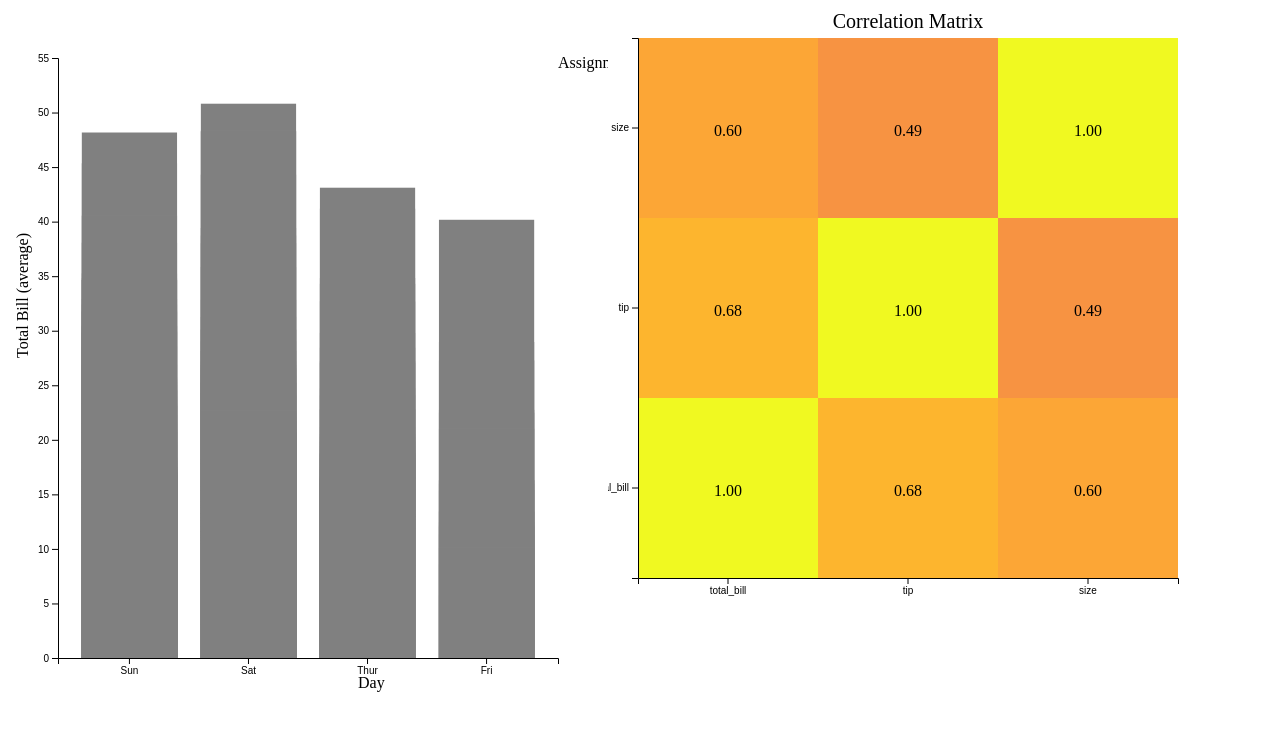
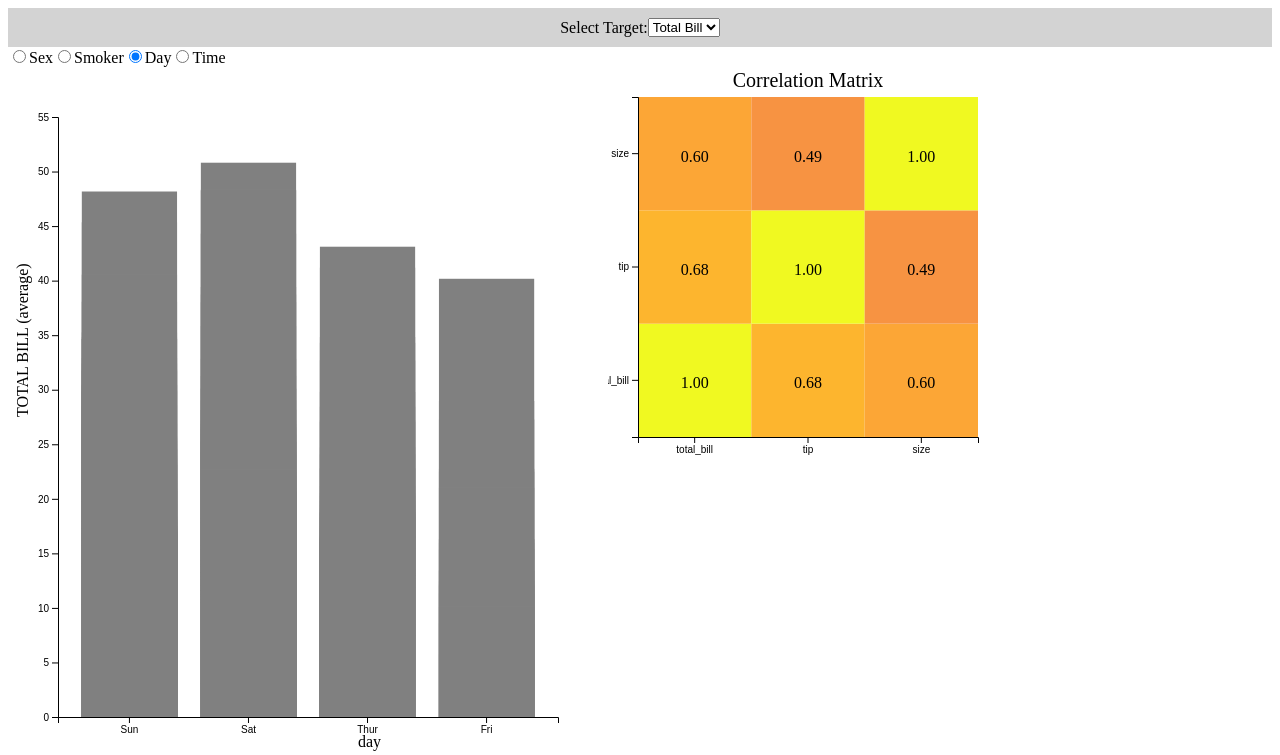
Before and after one commit to simranxkaur/TipsDashboard, a React (Create React App) app: page / in a window 1280 px wide. Shown: the top 755 px of the page. Built offline with nearby package versions, Linux system fonts and the light colour scheme; the HTML template or start-up script is replaced by a standard one.

Commit message:
Makes bar chart interactive

```diff
--- a/src/App.js
+++ b/src/App.js
@@ -22,12 +22,22 @@ class App extends Component {
     super(props);
     this.state = {
       target: "total_bill",
+      selectedXAxis: "day",
     };
-    this.targetDropdown = this.targetDropdown.bind(this);
   }
 
-  targetDropdown(event) {
-    this.setState({ target: event.target.value });
+  targetDropdown = (event) => {
+    const selectedVariable = event.target.value;
+    this.setState({ target: selectedVariable }, () => {
+      this.drawBarChart();
+    });
+  }
+
+  handleXAxisChange = (event) => {
+    const selectedXAxis = event.target.value;
+    this.setState({ selectedXAxis: selectedXAxis }, () => {
+      this.drawBarChart();
+    });
   }
 
   componentDidMount() {
@@ -90,8 +100,8 @@ class App extends Component {
   drawCorrelationMatrix() {
     d3.csv(tipData).then(data => {
       const margin = { top: 30, right: 30, bottom: 30, left: 30 };
-      const width = 600 - margin.left - margin.right;
-      const height = 600 - margin.top - margin.bottom;
+      const width = 400 - margin.left - margin.right;
+      const height = 400 - margin.top - margin.bottom;
 
       const svg = d3.select("#matrix")
         .append("svg")
@@ -105,12 +115,6 @@ class App extends Component {
         variables.map((variable2, j) => i === j ? 1 : correlationCoefficient(data.map(d => +d[variable1]), data.map(d => +d[variable2])))
       );
 
-      // const colorScale = d3.scaleSequential(d3.interpolateBlues)
-      //   .domain([-1, 1]);
-      const colorScale = d3.scaleSequential()
-        .domain([-1, 1])
-        .interpolator(d3.interpolatePlasma);
-
       const xScale = d3.scaleBand()
         .domain(variables)
         .range([0, width]);
@@ -118,6 +122,10 @@ class App extends Component {
       const yScale = d3.scaleBand()
         .domain(variables)
         .range([height, 0]);
+
+      const colorScale = d3.scaleSequential()
+        .domain([-1, 1])
+        .interpolator(d3.interpolatePlasma);
 
       svg.selectAll()
         .data(correlationMatrix.flat())
@@ -127,7 +135,11 @@ class App extends Component {
         .attr("y", (d, i) => yScale(variables[Math.floor(i / variables.length)]))
         .attr("width", xScale.bandwidth())
         .attr("height", yScale.bandwidth())
-        .style("fill", d => colorScale(d));
+        .style("fill", d => colorScale(d))
+        .on("click", (event, d, i) => {
+          const variable1 = variables[i % variables.length];
+          const variable2 = variables[Math.floor(i / variables.length)];
+        });
 
       svg.selectAll(".corr-label")
         .data(correlationMatrix.flat())
@@ -159,7 +171,8 @@ class App extends Component {
     });
   }
 
-  drawBarChart() {
+  drawBarChart = () => {
+    d3.select("#bar").selectAll("*").remove();
     d3.csv(tipData).then(data => {
       console.log(data);
 
@@ -167,30 +180,51 @@ class App extends Component {
       const width = 600 - margin.left - margin.right;
       const height = 700 - margin.top - margin.bottom;
 
+      const selectedVariable = this.state.target;
+      const selectedXAxis = this.state.selectedXAxis;
+
       const svg = d3.select("#bar")
         .attr("width", width + margin.left + margin.right)
         .attr("height", height + margin.top + margin.bottom)
         .append("g")
         .attr("transform", `translate(${margin.left},${margin.top})`);
 
+      console.log(selectedVariable)
+      console.log(selectedXAxis)
+
+      const groupedData = data.reduce((acc, cur) => {
+        const key = cur[selectedVariable];
+        if (!acc[key]) {
+          acc[key] = { sum: 0, count: 0 };
+        }
+        acc[key].sum += +cur[selectedVariable];
+        acc[key].count++;
+        return acc;
+      }, {});
+
+      const averageData = Object.entries(groupedData).map(([key, value]) => ({
+        key,
+        value: value.sum / value.count
+      }));
+
       const xScale = d3.scaleBand()
         .range([0, width])
-        .domain(data.map(d => d.day))
+        .domain(data.map(d => d[selectedXAxis]))
         .padding(0.2); // Adjust the padding between bars
 
       const yScale = d3.scaleLinear()
         .range([height, 0])
-        .domain([0, d3.max(data, d => +d.total_bill)])
+        .domain([0, d3.max(data, d => +d[selectedVariable])])
         .nice();
 
       svg.selectAll('.bar')
         .data(data)
         .enter().append('rect')
         .attr('class', 'bar')
-        .attr('x', d => xScale(d.day))
+        .attr('x', d => xScale(d[selectedXAxis]))
         .attr('width', xScale.bandwidth())
-        .attr('y', d => yScale(+d.total_bill))
-        .attr('height', d => height - yScale(+d.total_bill))
+        .attr('y', d => yScale(+d[selectedVariable]))
+        .attr('height', d => height - yScale(+d[selectedVariable]))
         .style('fill', 'grey');
 
 
@@ -202,20 +236,21 @@ class App extends Component {
         .call(d3.axisLeft(yScale));
 
       svg.append("text")
-        .text("Day")
+        .text(selectedXAxis)
         .attr("x", 300)
         .attr("y", 630);
 
+      // svg.append("text")
+      //   .text("Total Bill (average)")
+      //   .attr("x", -300)
+      //   .attr("y", -30)
+      //   .attr("transform", "rotate(-90)");
       svg.append("text")
-        .text("Total Bill (average)")
+        .text(`${selectedVariable.replace('_', ' ').toUpperCase()} (average)`) // Update text to reflect the selected variable
         .attr("x", -300)
         .attr("y", -30)
         .attr("transform", "rotate(-90)");
 
-      svg.append("text")
-        .text("Assignment 5")
-        .attr("x", 500)
-        .attr("y", 10);
     }).catch(error => {
       console.error('Error loading the data: ', error);
     });
@@ -225,18 +260,58 @@ class App extends Component {
     return (
       <div>
         {/* Render the SVG elements */}
+        {/* <svg id="title" width="600" height="100">
+          <text x="300" y="50" textAnchor="middle">Assignment 5</text>
+        </svg> */}
+        <div style={{ backgroundColor: "#d3d3d3" , padding: "10px", display: "flex", justifyContent: "center", alignItems: "center" }}>
+          Select Target:
+        <select value={this.state.target} onChange={this.targetDropdown}>
+          <option value="total_bill">Total Bill</option>
+          <option value="tip">Tip</option>
+          <option value="size">Size</option>
+        </select>
+        </div>
+        <div>
+          <input
+            type="radio"
+            id="sex"
+            name="xAxis"
+            value="sex"
+            checked={this.state.selectedXAxis === "sex"}
+            onChange={this.handleXAxisChange}
+          />
+          <label htmlFor="sex">Sex</label>
+          <input
+            type="radio"
+            id="smoker"
+            name="xAxis"
+            value="smoker"
+            checked={this.state.selectedXAxis === "smoker"}
+            onChange={this.handleXAxisChange}
+          />
+          <label htmlFor="smoker">Smoker</label>
+          <input
+            type="radio"
+            id="day"
+            name="xAxis"
+            value="day"
+            checked={this.state.selectedXAxis === "day"}
+            onChange={this.handleXAxisChange}
+          />
+          <label htmlFor="day">Day</label>
+          <input
+            type="radio"
+            id="time"
+            name="xAxis"
+            value="time"
+            checked={this.state.selectedXAxis === "time"}
+            onChange={this.handleXAxisChange}
+          />
+          <label htmlFor="time">Time</label>
+        </div>
         <svg id="bar" width="600" height="700"></svg>
         <svg id="matrix" width="600" height="700"></svg>
         <svg id="scatterplot" width="600" height="700"></svg>
-        <select value={this.state.target} onChange={this.targetDropdown}>
-          <option value="total_bill">Total Bill</option>
-          <option value="tip">Tip</option>
-          <option value="sex">Sex</option>
-          <option value="smoker">Smoker</option>
-          <option value="day">Day</option>
-          <option value="time">Time</option>
-          <option value="size">Size</option>
-        </select>
       </div>
     );
   }
```
